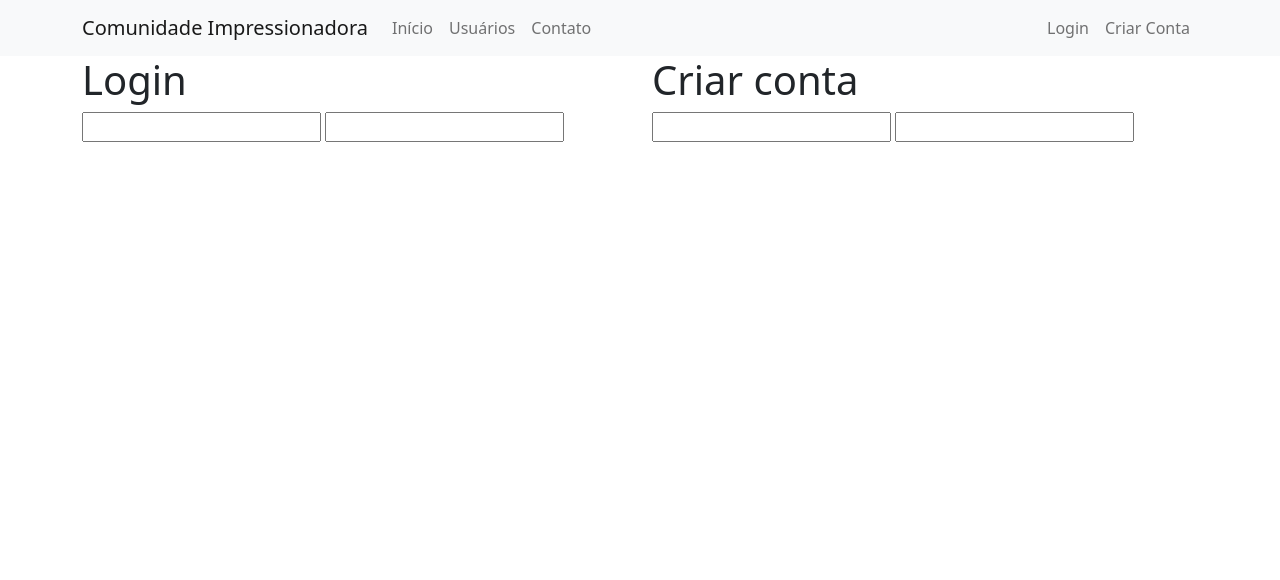
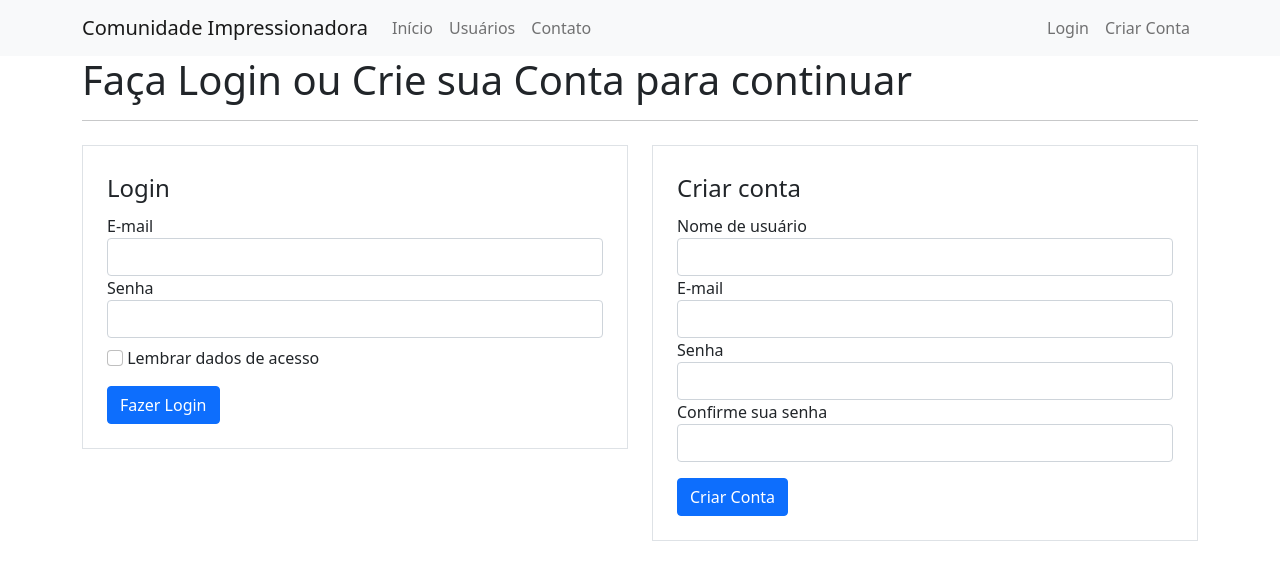
Before and after one commit to thomasraphael96/Curso-Site-Flask, a Flask app: page /login in a window 1280 px wide. Shown: the top 580 px of the page. Run offline with Flask 2, Linux system fonts and the light colour scheme.

Commit message:
update aula 18 à 20
- Melhorando o visual dos formulários com Bootstrap.
- Liberando o método POST da página de Login
- Token de segurança (csrf) e mensagem de sucesso nos formulários

```diff
--- a/forms.py
+++ b/forms.py
@@ -1,5 +1,5 @@
 from flask_wtf import FlaskForm
-from wtforms import StringField, PasswordField, SubmitField
+from wtforms import StringField, PasswordField, SubmitField, BooleanField
 from wtforms.validators import DataRequired, Length, Email, EqualTo
 
 class FormCriarConta(FlaskForm):
@@ -12,4 +12,5 @@ class FormCriarConta(FlaskForm):
 class FormLogin(FlaskForm):
     email = StringField('E-mail', validators=[DataRequired(), Email()])
     senha = PasswordField('Senha', validators=[DataRequired(), Length(6,20)])
+    lembrar_dados = BooleanField('Lembrar dados de acesso')
     botao_submit_login = SubmitField('Fazer Login')
--- a/main.py
+++ b/main.py
@@ -1,4 +1,4 @@
-from flask import Flask, render_template, url_for
+from flask import Flask, render_template, url_for, request, flash, redirect
 from forms import FormLogin, FormCriarConta
 
 # instanciando a classe Flask
@@ -22,10 +22,21 @@ def contato():
 def usuarios():
     return render_template('usuarios.html', lista_usuarios=lista_usuarios)
 
-@app.route('/login')
+# liberar o método POST para ser possível enviar informações para o site (utilizado nos forms). Ele vem bloqueado por segurança
+# método GET já vem liberado por padrão
+@app.route('/login', methods=['GET','POST'])
 def login():
     form_login = FormLogin()
     form_criarconta = FormCriarConta()
+
+    if form_login.validate_on_submit() and 'botao_submit_login' in request.form:
+        #fez login com sucesso
+        flash(f'Login feito com sucesso no e-mail: {form_login.email.data}', 'alert-success')
+        return redirect(url_for('home'))
+    if form_criarconta.validate_on_submit() and 'botao_submit_criarconta' in request.form:
+        #criou conta com sucesso
+        flash(f'Conta criada para o e-mail: {form_criarconta.email.data}', 'alert-success')
+        return redirect(url_for('home'))
     return render_template('login.html', form_login = form_login, form_criarconta = form_criarconta)
 
 if __name__ == '__main__':
--- a/templates/base.html
+++ b/templates/base.html
@@ -12,7 +12,21 @@
     {% endblock %}
 </head>
 <body>
+    <!-- incluindo a barra de navegação -->
     {% include 'navbar.html' %}
+
+    <!-- pega a lista de mensagens e se existir alguma, exibe ela -->
+    <div class="container">
+        {% with mensagens = get_flashed_messages(with_categories=True) %}
+            {% if mensagens %}
+                {% for categoria, mensagem in mensagens %}
+                    <div class="alert {{categoria}}">
+                        {{ mensagem }}
+                    </div>
+                {% endfor %}
+            {% endif %}
+        {%endwith%}
+    </div>
 
     {% block body %}
     {% endblock %}
--- a/templates/login.html
+++ b/templates/login.html
@@ -3,21 +3,56 @@
 {% block body %}
 
     <div class="container">
+        <h1>Faça Login ou Crie sua Conta para continuar</h1>
+        <hr>
         <div class="row">
             <div class="col">
-                <h1>Login</h1>
-                {{form_login.email}}
-                {{form_login.senha}}
+                <form action="" method="post" class="border p-4 mt-2">
+                    {{form_login.csrf_token}}
+                    <legend>Login</legend>
+                    <fieldset>
+                        <div class="form-group">
+                            {{form_login.email.label(class="form-control-label")}}
+                            {{form_login.email(class="form-control")}}
+                        </div>
+                        <div class="form-group">
+                            {{form_login.senha.label(class="form-control-label")}}
+                            {{form_login.senha(class="form-control")}}
+                        </div>
+                        <div class="form-group mt-2">
+                            {{form_login.lembrar_dados(class="form-check-input")}}
+                            {{form_login.lembrar_dados.label(class="form-check-label")}}
+                        </div>
+                    </fieldset>
+                    {{form_login.botao_submit_login(class="btn btn-primary mt-3")}}
+                </form>
             </div>
             <div class="col">
-                <h1>Criar conta</h1>
-                {{form_criarconta.username}}
-                {{form_criarconta.senha}}
+                <form action="" method="post" class="border p-4 mt-2">
+                    {{form_criarconta.csrf_token}}
+                    <legend>Criar conta</legend>
+                    <fieldset>
+                        <div class="form-group">
+                            {{form_criarconta.username.label(class="form-control-label")}}
+                            {{form_criarconta.username(class="form-control")}}
+                        </div>
+                        <div class="form-group">
+                            {{form_criarconta.email.label(class="form-control-label")}}
+                            {{form_criarconta.email(class="form-control")}}
+                        </div>
+                        <div class="form-group">
+                            {{form_criarconta.senha.label(class="form-control-label")}}
+                            {{form_criarconta.senha(class="form-control")}}
+                        </div>
+                        <div class="form-group">
+                            {{form_criarconta.confirmacao_senha.label(class="form-control-label")}}
+                            {{form_criarconta.confirmacao_senha(class="form-control")}}
+                        </div>
+                    </fieldset>
+                    {{form_criarconta.botao_submit_criarconta(class="btn btn-primary mt-3")}}
+                </form>
             </div>
         </div>
-
     </div>
 
-
-
 {% endblock %}
```
